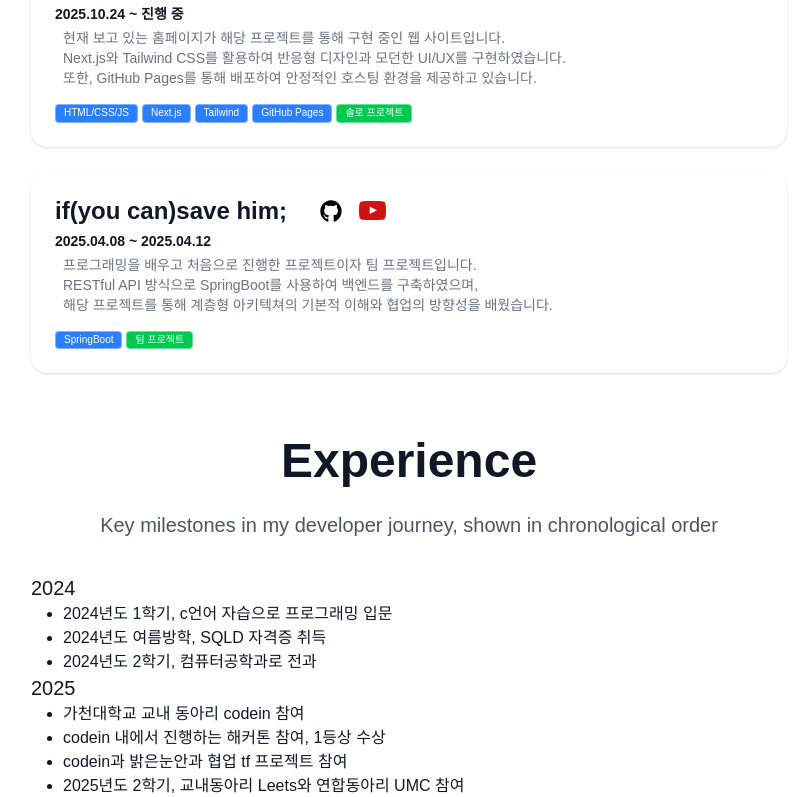
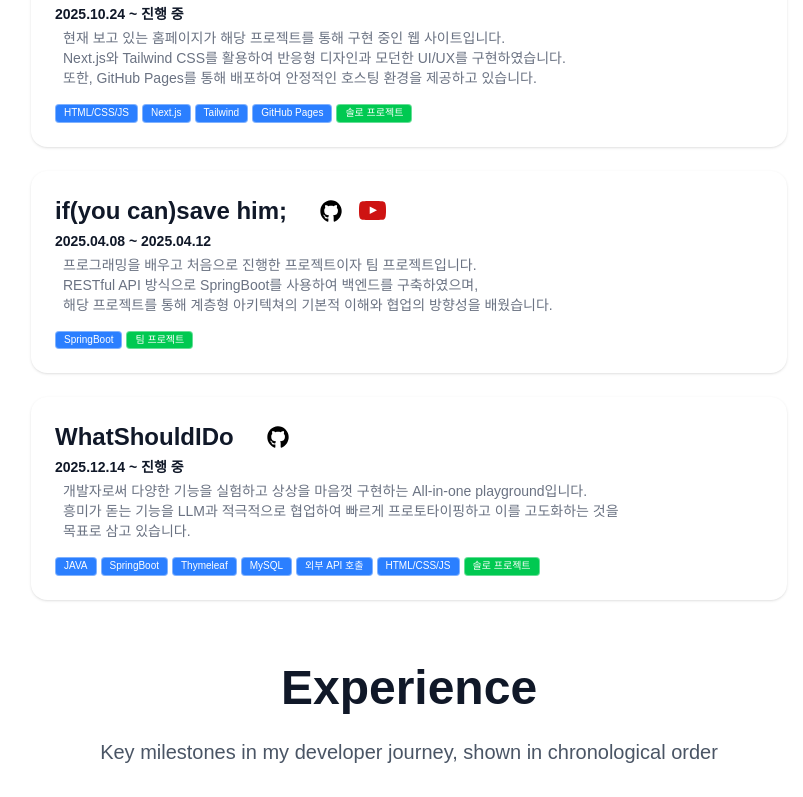
Before and after one commit to user040131/user040131.github.io, a Next.js app: page /portfolio in a window 1280 px wide. Shown: the part 1404-2201 px from the top of the page, without its empty margins (231-1034 px from the left). Built offline with nearby package versions, Linux system fonts and the light colour scheme.

Commit message:
whatshouldido에 대한 설명 추가

```diff
--- a/src/app/portfolio/page.tsx
+++ b/src/app/portfolio/page.tsx
@@ -343,6 +343,51 @@ export default function HomePage() {
                 />
               </div>
             </SectionBox>
+            <SectionBox className="h-full mt-6">
+              <div className="flex justify-start items-center gap-3 mb-1">
+                <h3 className="col-span-full text-center mr-4 text-6xl md:text-2xl font-bold text-gray-900">
+                  WhatShouldIDo
+                </h3>
+                <a
+                  href="https://github.com/user040131/WhatShouldIDo"
+                  target="_blank"
+                  rel="noopener noreferrer"
+                  className="hover:opacity-80"
+                >
+                  <Logo
+                    src="/github.svg"
+                    title="github"
+                    alt="hangman"
+                    sizeClass="size-[0.9em] md:size-[2em]"
+                  />
+                </a>
+              </div>
+              <section className="mb-1">
+                <p className="text-sm font-bold">2025.12.14 ~ 진행 중</p>
+              </section>
+              <section className="mb-4">
+                <p className="text-gray-500 text-sm pl-2">
+                  개발자로써 다양한 기능을 실험하고 상상을 마음껏 구현하는 All-in-one playground입니다.<br></br>
+                  흥미가 돋는 기능을 LLM과 적극적으로 협업하여 빠르게 프로토타이핑하고 이를 고도화하는 것을<br></br>
+                  목표로 삼고 있습니다.
+                </p>
+              </section>
+              <div className="flex justify-start items-center gap-1">
+                <Badge label="JAVA" className="bg-blue-500 text-white" />
+                <Badge label="SpringBoot" className="bg-blue-500 text-white" />
+                <Badge label="Thymeleaf" className="bg-blue-500 text-white" />
+                <Badge
+                  label="MySQL"
+                  className="bg-blue-500 text-white"
+                />
+                <Badge label="외부 API 호출" className="bg-blue-500 text-white" />
+                <Badge label="HTML/CSS/JS" className="bg-blue-500 text-white" />
+                <Badge
+                  label="솔로 프로젝트"
+                  className="bg-green-500 text-white"
+                />
+              </div>
+            </SectionBox>
           </div>
         </section>
         <section>
```
